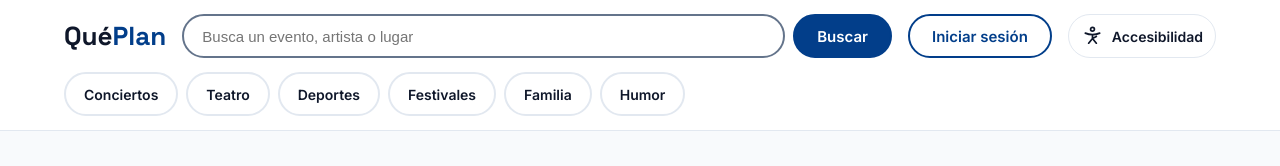
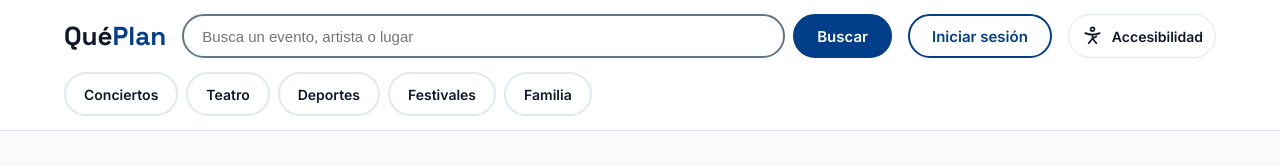
Before and after one commit to Dei1400/Proyecto03Diseno, a Next.js app in the folder apps/web/: page /buscar in a window 1280 px wide. Shown: the top 166 px of the page. Built offline with nearby package versions, Linux system fonts and the light colour scheme.

Commit message:
Quita la categoría Humor, que no existe en la base de datos

```diff
--- a/apps/web/src/app/(principal)/buscar/page.tsx
+++ b/apps/web/src/app/(principal)/buscar/page.tsx
@@ -54,7 +54,7 @@ async function Resultados({ searchParams }: { searchParams: Promise<Params> }) {
       eventos = ordenar(await obtenerEventos(filtros), orden);
     } catch (error) {
       console.error('No se pudieron cargar los resultados de búsqueda.', error);
-      return <p role="alert">{filtros.categoria === 'Humor' ? 'La categoría Humor aún no está disponible en el API.' : 'No pudimos cargar los eventos. Inténtalo de nuevo más tarde.'}</p>;
+      return <p role="alert">No pudimos cargar los eventos. Inténtalo de nuevo más tarde.</p>;
     }
   }
   const cantidad = eventos.length;
--- a/apps/web/src/app/(principal)/page.tsx
+++ b/apps/web/src/app/(principal)/page.tsx
@@ -11,9 +11,6 @@ async function ContenidoInicio({ searchParams }: { searchParams: Promise<Params>
   const params = await searchParams;
   const valor = Array.isArray(params.categoria) ? params.categoria[0] : params.categoria;
   const categoria = CATEGORIAS.find((c) => c === valor);
-  if (categoria === 'Humor') {
-    return <p className="contenedor seccion" role="status">La categoría Humor aún no está disponible en el API. <Link href="/">Ver todos los eventos</Link></p>;
-  }
   const eventos = await obtenerEventos({ categoria });
   const destacado = eventos.find((e) => e.destacado) ?? eventos[0];
 
--- a/apps/web/src/lib/catalogo.ts
+++ b/apps/web/src/lib/catalogo.ts
@@ -16,7 +16,7 @@ export const PROVINCIAS_API = {
   Limón: 'LIMON',
 } as const;
 
-export const CATEGORIAS = [...Object.keys(CATEGORIAS_API) as (keyof typeof CATEGORIAS_API)[], 'Humor'] as const;
+export const CATEGORIAS = Object.keys(CATEGORIAS_API) as (keyof typeof CATEGORIAS_API)[];
 export type Categoria = (typeof CATEGORIAS)[number];
 export type Provincia = keyof typeof PROVINCIAS_API;
 export const PROVINCIAS = Object.keys(PROVINCIAS_API) as Provincia[];
--- a/apps/web/src/lib/eventos.ts
+++ b/apps/web/src/lib/eventos.ts
@@ -28,7 +28,6 @@ export function nombreDeCodigo<T extends string>(mapa: Record<T, string>, codigo
 }
 
 export async function obtenerEventos(filtros: Filtros = {}): Promise<EventoResumen[]> {
-  if (filtros.categoria === 'Humor') throw new Error('La categoría Humor aún no está disponible en el API.');
   const params = new URLSearchParams();
   if (filtros.q) params.set('q', filtros.q);
   if (filtros.categoria) params.set('categoria', CATEGORIAS_API[filtros.categoria]);
```
